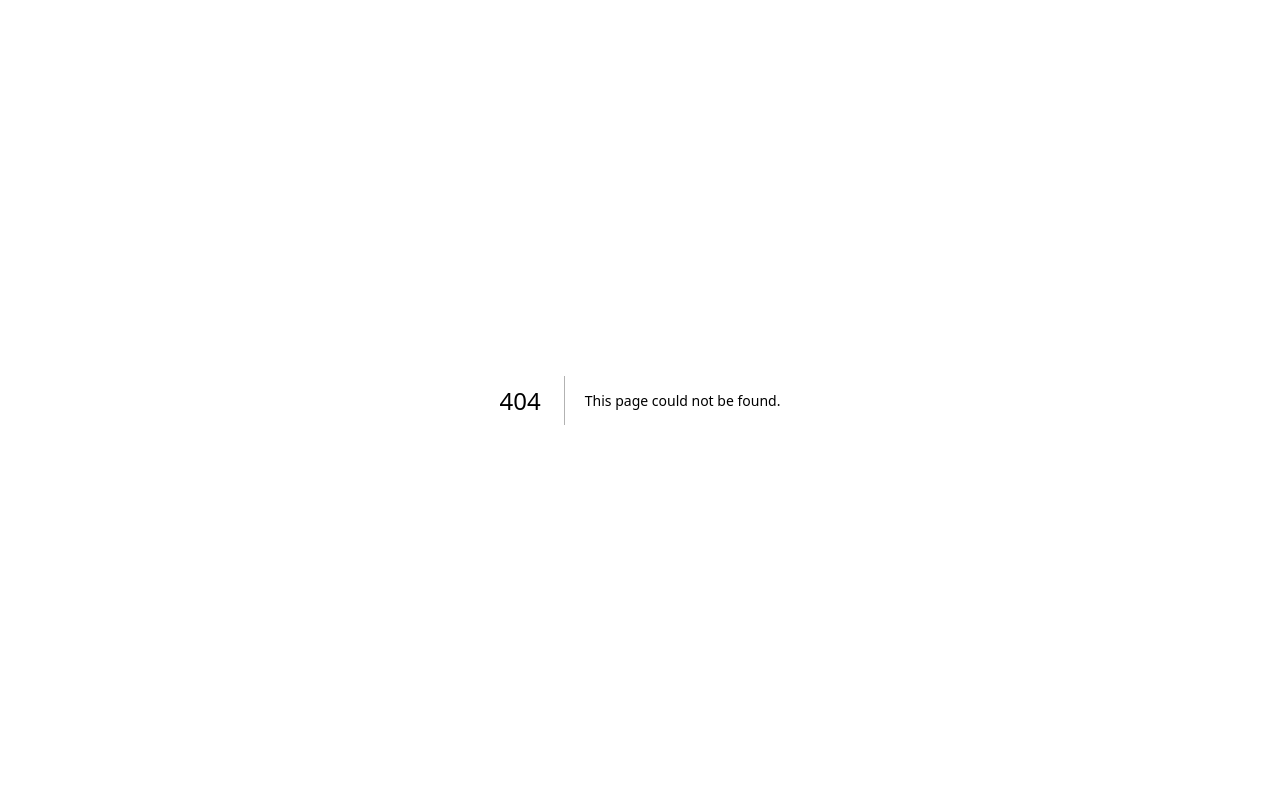
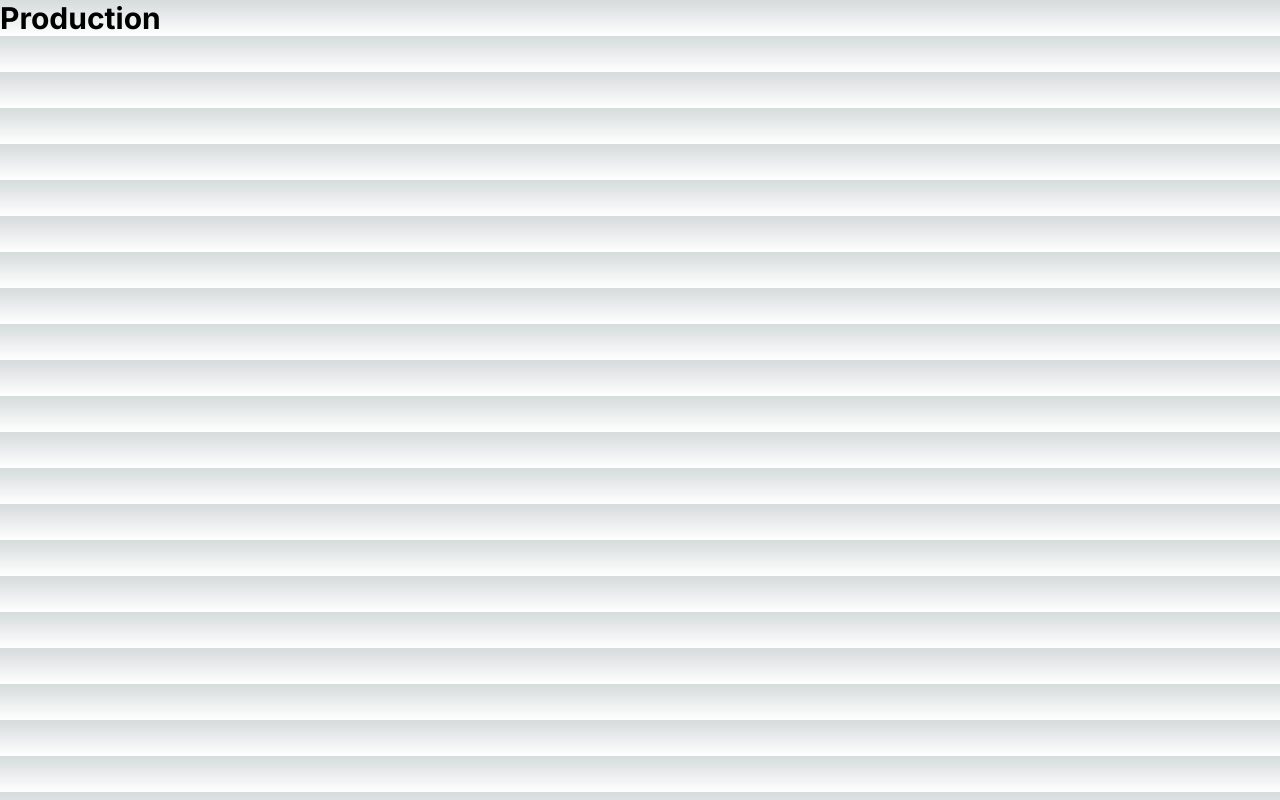
Before and after one commit to Oliveira-Renato/Blind_Test_APP, a Next.js app: page /production in a window 1280 px wide. Before the commit this address had no page. Built offline with nearby package versions, Linux system fonts and the light colour scheme.

Commit message:
routes created

```diff
--- /dev/null
+++ b/src/app/production/page.tsx
@@ -0,0 +1,7 @@
+export default function Production() {
+  return (
+    <div>
+      <h1 className="text-3xl font-bold">Production</h1>
+    </div>
+  )
+}
--- /dev/null
+++ b/src/app/result/page.tsx
@@ -0,0 +1,7 @@
+export default function Result() {
+  return (
+    <div>
+      <h1 className="text-3xl font-bold">Result</h1>
+    </div>
+  )
+}
--- /dev/null
+++ b/src/app/user/page.tsx
@@ -0,0 +1,7 @@
+export default function User() {
+  return (
+    <div>
+      <h1 className="text-3xl font-bold">User</h1>
+    </div>
+  )
+}
```
Also changed, not shown: 1 other file (tests, documents, lock files or other folders).
